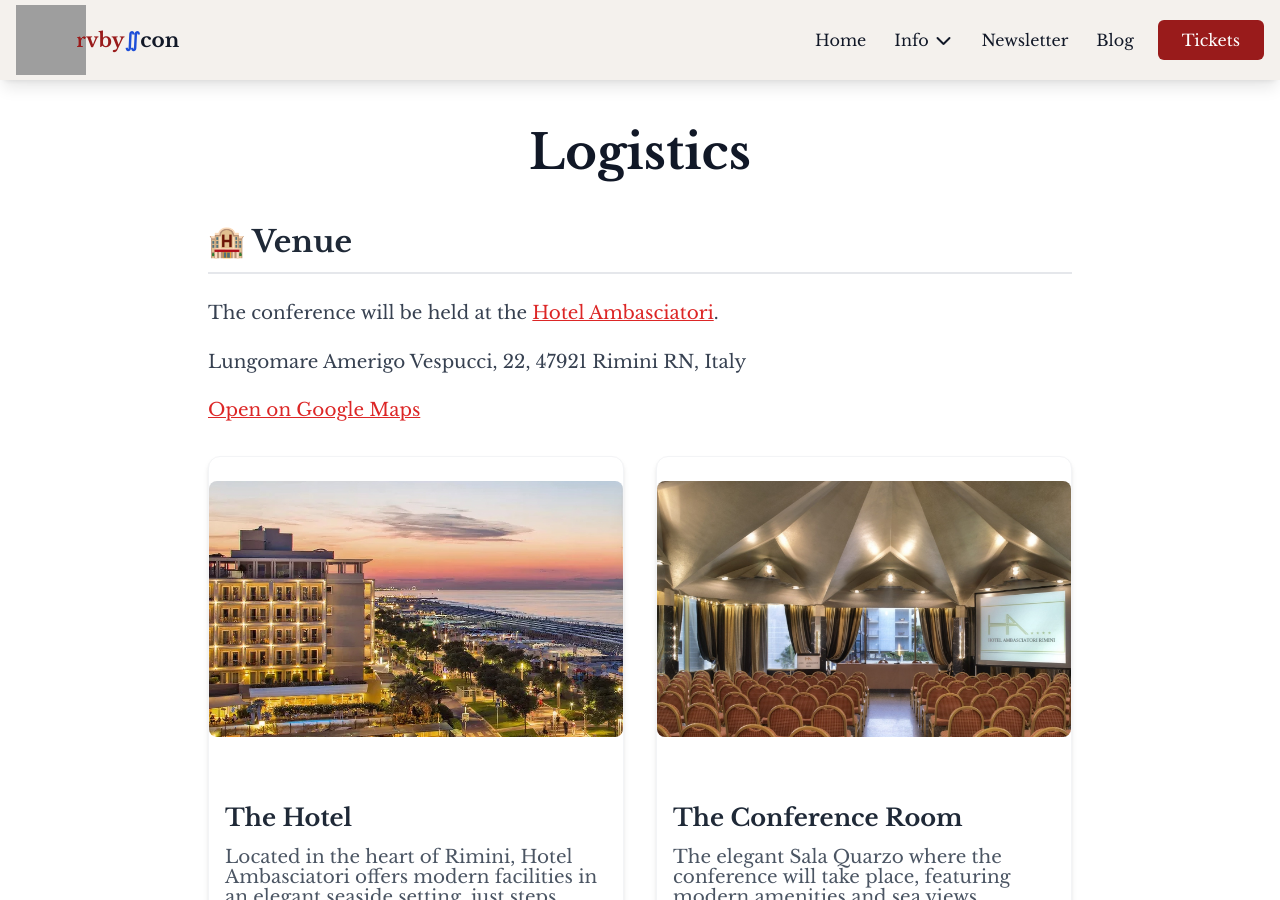
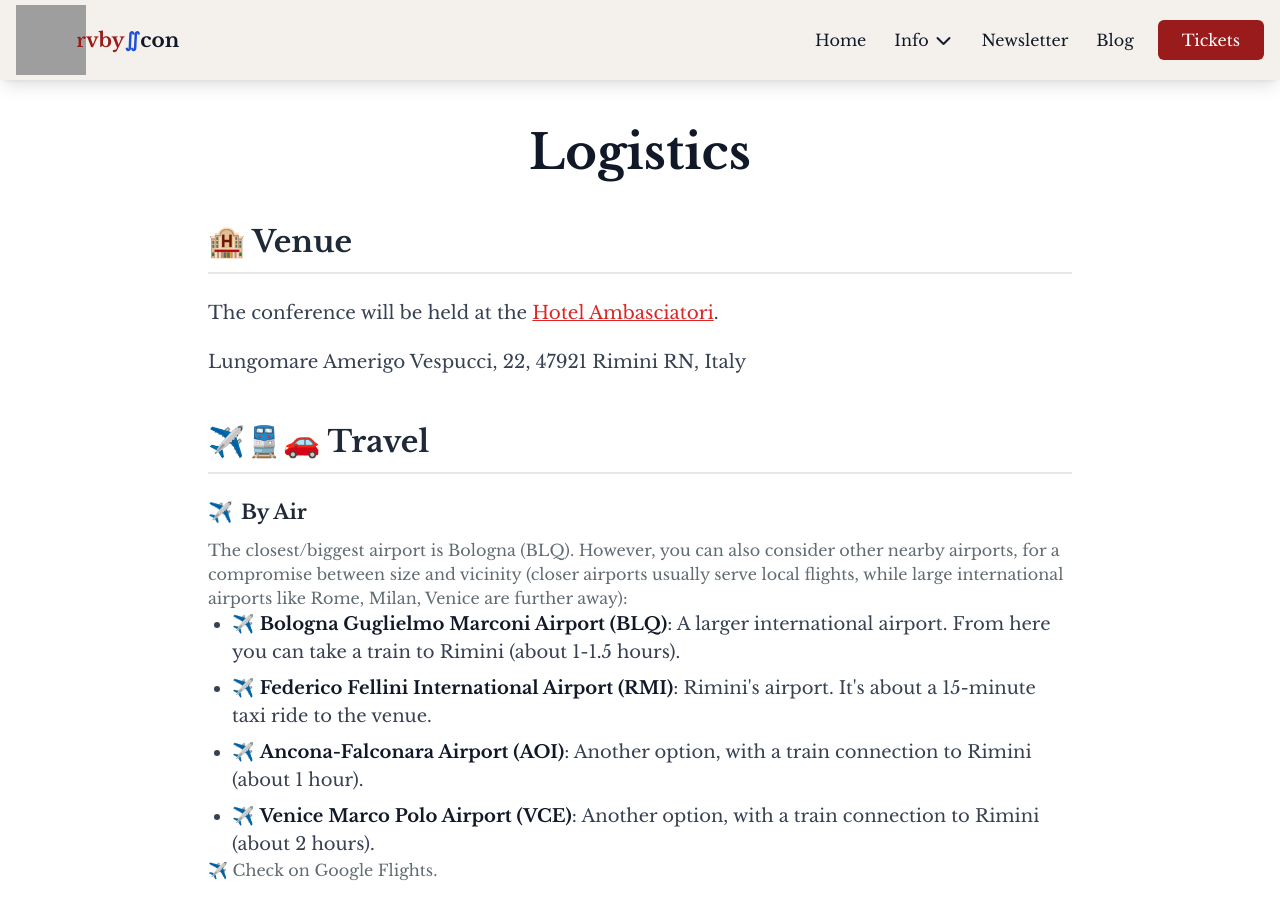
Before and after one commit to palladius/rubycon.it, a Jekyll site: the page built from rubycon.it/logistics.md, in a window 1280 px wide and 900 px high. Built offline with Jekyll 4.4.1, drawn with Linux system fonts in a browser that asks for light colours; nearby versions of some CDN libraries; some of the changed text lies outside the part shown; grey boxes are pictures that could not be loaded.

Commit message:
feat(logistics): ✨ Consolidate logistics page features and versioning under 0.4.16

```diff
--- a/rubycon.it/_config.yml
+++ b/rubycon.it/_config.yml
@@ -22,7 +22,7 @@
 # When we have the email for the domain:
 info_email: info@rubycon.it
 cfp_email: cfp@rubycon.it
-site_version: "0.4.17"
+site_version: "0.4.16"
 support_email: support@rubycon.com
 
 event:
--- a/rubycon.it/_data/logistics.yml
+++ b/rubycon.it/_data/logistics.yml
@@ -12,20 +12,14 @@
   - name: Caesar's Palace (Ale-oh-oh)
     url: "https://www.caesars.com/caesars-palace"
     walking_distance: 10h flight from Vegas, then 10min
-    stars_rating_emojis: "⭐⭐⭐"
-    ballpark_price_eur: "120-180"
     notes: "Fake hotel listing to test long walking distance handling."
   - name: Hotel Rodi Majestic
     url: "https://www.rodi-majestic.it/"
     walking_distance: 3 min
-    stars_rating_emojis: "⭐⭐⭐⭐"
-    ballpark_price_eur: "100-150"
     notes: "Fake hotel listing to test long walking distance handling."
   - name: Hotel Aria / Acqua
     url: "https://www.booking.com/hotel/it/aria-rimini.en-gb.html"
     walking_distance: 5 min
-    stars_rating_emojis: "⭐⭐⭐"
-    ballpark_price_eur: "90-140"
     notes: |
       Hotel Aria and Hotel Acqua are sister hotels located next to each other.
       They offer a discounted price if you book Thursday to Saturday for RubyCon attendees,
--- a/rubycon.it/_includes/logistics.html
+++ b/rubycon.it/_includes/logistics.html
@@ -3,45 +3,21 @@
 
   <!-- Venue Section -->
   <div class="mb-12">
-    <h2 id="venue" class="text-3xl font-bold border-b-2 border-gray-200 pb-3 mb-6 text-gray-800">🏨 Venue</h2>
+    <h2 class="text-3xl font-bold border-b-2 border-gray-200 pb-3 mb-6 text-gray-800">🏨 Venue</h2>
     <div class="prose max-w-none text-gray-700">
       <p class="text-xl leading-relaxed">
         The conference will be held at the <a href="{{ site.data.logistics.venue_hotel.url }}" target="_blank" rel="noopener" class="text-red-700 hover:text-red-900 underline font-semibold">{{ site.data.logistics.venue_hotel.name }}</a>.
       </p>
       <p class="text-lg mt-2">{{ site.data.logistics.venue_hotel.address }}</p>
-      <p class="text-lg mt-2">
-        <a href="{{ site.data.venue.maps_path }}" target="_blank" rel="noopener" class="text-red-700 hover:text-red-900 underline font-semibold">
-          Open on Google Maps
-        </a>
-      </p>
-
-      <div class="grid md:grid-cols-2 gap-8 mt-8">
-        <!-- Exterior Card -->
-        <div class="bg-white rounded-xl shadow-md overflow-hidden hover:shadow-lg transition-shadow border border-gray-100">
-           <img src="{{ site.data.venue.img | relative_url }}" alt="Hotel Ambasciatori Exterior" class="w-full h-64 object-cover">
-           <div class="p-4">
-             <h3 class="text-lg font-bold text-gray-800">The Hotel</h3>
-             <p class="text-gray-600 text-sm mt-2">{{ site.data.venue.description }}</p>
-           </div>
-        </div>
-        <!-- Interior Card -->
-        <div class="bg-white rounded-xl shadow-md overflow-hidden hover:shadow-lg transition-shadow border border-gray-100">
-           <img src="{{ '/assets/images/sala-quarzo.jpg' | relative_url }}" alt="Sala Quarzo Conference Room" class="w-full h-64 object-cover">
-           <div class="p-4">
-             <h3 class="text-lg font-bold text-gray-800">The Conference Room</h3>
-             <p class="text-gray-600 text-sm mt-2">The elegant Sala Quarzo where the conference will take place, featuring modern amenities and sea views.</p>
-           </div>
-        </div>
-      </div>
     </div>
   </div>
 
   <!-- Travel Section -->
   <div class="mb-12">
-    <h2 id="travel" class="text-3xl font-bold border-b-2 border-gray-200 pb-3 mb-6 text-gray-800">✈️🚆🚗 Travel</h2>
+    <h2 class="text-3xl font-bold border-b-2 border-gray-200 pb-3 mb-6 text-gray-800">✈️🚆🚗 Travel</h2>
 
     <div class="mb-8">
-      <h3 id="air" class="text-xl font-bold mb-3 text-gray-800 flex items-center">
+      <h3 class="text-xl font-bold mb-3 text-gray-800 flex items-center">
         <span class="mr-2">✈️</span> By Air
       </h3>
       <span>The closest/biggest airport is Bologna (BLQ). However, you can also consider other nearby airports, for a compromise between size and vicinity (closer airports usually serve local flights, while large international airports like Rome, Milan, Venice are further away):</span>
@@ -59,7 +35,7 @@
 
     <div class="grid md:grid-cols-2 gap-8">
       <div>
-        <h3 id="train" class="text-xl font-bold mb-3 text-gray-800 flex items-center">
+        <h3 class="text-xl font-bold mb-3 text-gray-800 flex items-center">
           <span class="mr-2">🚆</span> By Train
         </h3>
         <p class="text-lg text-gray-700 leading-relaxed">
@@ -68,7 +44,7 @@
       </div>
 
       <div>
-        <h3 id="car" class="text-xl font-bold mb-3 text-gray-800 flex items-center">
+        <h3 class="text-xl font-bold mb-3 text-gray-800 flex items-center">
           <span class="mr-2">🚗</span> By Car
         </h3>
         <p class="text-lg text-gray-700 leading-relaxed">
@@ -80,7 +56,7 @@
 
   <!-- Nearby Hotels Section -->
   <div class="mb-12">
-    <h2 id="hotels" class="text-3xl font-bold border-b-2 border-gray-200 pb-3 mb-6 text-gray-800">🏨🏨🏨 Nearby Hotels</h2>
+    <h2 class="text-3xl font-bold border-b-2 border-gray-200 pb-3 mb-6 text-gray-800">🏨🏨🏨 Nearby Hotels</h2>
     <p class="text-lg text-gray-700 mb-6">A few hotels within walking distance:</p>
 
     <ul class="space-y-6 mb-12">
@@ -89,12 +65,8 @@
           <div class="flex flex-col md:flex-row md:justify-between md:items-baseline mb-2">
             <h3 class="text-xl font-bold text-gray-900 m-0">
               <a href="{{ hotel.url }}" target="_blank" rel="noopener" class="hover:text-red-700 hover:underline decoration-2">{{ hotel.name }}</a>
-              {% if hotel.stars_rating_emojis %}<span class="ml-2 text-lg">{{ hotel.stars_rating_emojis }}</span>{% endif %}
             </h3>
-            <span class="text-gray-500 font-medium text-sm mt-1 md:mt-0">
-              {{ hotel.walking_distance }} walk
-              {% if hotel.ballpark_price_eur %}<span class="ml-4 text-gray-700">{{ hotel.ballpark_price_eur }} €/night</span>{% endif %}
-            </span>
+            <span class="text-gray-500 font-medium text-sm mt-1 md:mt-0">{{ hotel.walking_distance }} walk</span>
           </div>
           {% if hotel.notes and hotel.notes != "" %}
             <div class="text-gray-600 mt-2 text-base leading-relaxed">
```
Also changed, not shown: CHANGELOG.md.
